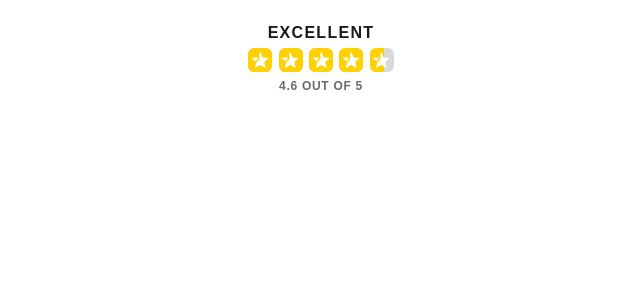
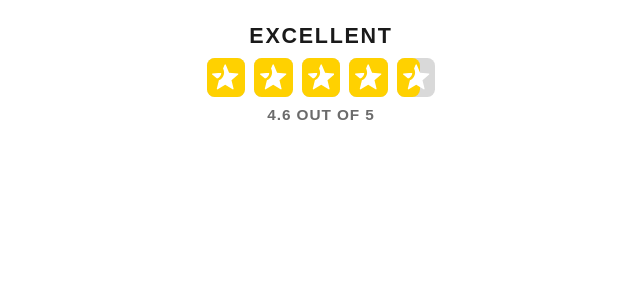
Before and after one commit to jordbick/UI-Assessment, a React (Vite) app: page / in a window 1280 px wide. Shown: the top 300 px of the page, without its empty margins (319-959 px from the left). Built offline with nearby package versions, Linux system fonts and the light colour scheme.

Commit message:
simply stylings

```diff
--- a/src/components/RatingCard/StarRating/StarRating.styles.ts
+++ b/src/components/RatingCard/StarRating/StarRating.styles.ts
@@ -5,18 +5,14 @@ export const Container = styled.div`
   display: flex;
   flex-direction: column;
   align-items: center;
-  width: 100%;
 `;
 
 export const Label = styled.div`
   font-weight: 800;
   letter-spacing: 0.08em;
   text-transform: uppercase;
-
   font-size: var(--font-scale-4);
-  font-family: ${({ theme }) => theme.typography.fontFamily.primary};
   color: ${({ theme }) => theme.colors.textPrimary};
-
   margin-bottom: var(--box-gap);
 `;
 
@@ -24,9 +20,7 @@ export const Caption = styled.div`
   margin-top: var(--box-gap);
   font-weight: 700;
   letter-spacing: 0.06em;
-
   font-size: var(--font-scale-2);
-  font-family: ${({ theme }) => theme.typography.fontFamily.primary};
   color: ${({ theme }) => theme.colors.textSecondary};
 `;
 
@@ -38,44 +32,31 @@ export const Row = styled.div`
 
 export const Cell = styled.div<{ $fillPct: number }>`
   position: relative;
-
   width: var(--box-size);
   height: var(--box-size);
   border-radius: var(--radius-md);
-
   display: flex;
   align-items: center;
   justify-content: center;
 
-  /* Grey base box */
-  &::before {
+  &::before,
+  &::after {
     content: '';
     position: absolute;
     inset: 0;
-    background: ${({ theme }) => theme.colors.grey};
     border-radius: var(--radius-md);
     z-index: 0;
   }
 
+  /* Grey base box */
+  &::before {
+    background: ${({ theme }) => theme.colors.grey};
+  }
+
   /* Yellow overlay for the filled portion */
   &::after {
-    content: '';
-    position: absolute;
-    top: 0; left: 0;
     width: ${({ $fillPct }) => $fillPct}%;
-    height: 100%;
     background: ${({ theme }) => theme.colors.yellow};
-    border-top-left-radius: var(--radius-md);
-    border-bottom-left-radius: var(--radius-md);
-    z-index: 0;
-
-    /* If fully filled, round both ends to match base */
-    ${({ $fillPct }) =>
-      $fillPct >= 99.9 &&
-      css`
-        border-top-right-radius: var(--radius-md);
-        border-bottom-right-radius: var(--radius-md);
-      `}
   }
 `;
 
@@ -83,6 +64,6 @@ export const Star = styled(StarIconWhite)`
   position: relative;
   width: 70%;
   height: 70%;
-  color: #fff;
+  color: ${({theme}) => theme.colors.background};
   z-index: 1;
 `;
--- a/src/components/RatingCard/StarRating/StarRating.tsx
+++ b/src/components/RatingCard/StarRating/StarRating.tsx
@@ -29,7 +29,7 @@ export const StarRating: React.FC<Props> = ({ value, outOf = 5 }) => {
     >
       <Label>{label}</Label>
 
-      <Row role="img" aria-label={`Rating ${score} out of ${outOf}`}>
+      <Row aria-label={`Rating ${score} out of ${outOf}`}>
         {boxes.map((_, i) => {
           const fill = Math.max(0, Math.min(1, score - i));
           const fillPct = fill * 100;
--- a/src/styles/GlobalStyle.ts
+++ b/src/styles/GlobalStyle.ts
@@ -13,13 +13,12 @@ export const GlobalStyle = createGlobalStyle`
   }
 
   :root {
-    /* Scales between 20px and 48px, fluidly following vmin */
-    --box-size: clamp(20px, 3vmin, 48px);
-    --box-gap: clamp(4px, 0.8vmin, 10px);
-    --radius-md: clamp(4px, 0.8vmin, 8px);
+    --box-size: clamp(1.25rem, 2.5rem, 3rem);
+    --box-gap: clamp(0.25rem, 0.6rem, 0.75rem);
+    --radius-md: clamp(0.25rem, 0.5rem, 0.75rem);
 
-    --font-scale-4: clamp(16px, 2.0vmin, 22px);
-    --font-scale-2: clamp(12px, 1.4vmin, 16px);
+    --font-scale-4: clamp(1rem, 1.4rem, 1.75rem);
+    --font-scale-2: clamp(0.75rem, 1rem, 1.1rem);
   }
 
   body {
--- a/src/styles/theme.ts
+++ b/src/styles/theme.ts
@@ -7,14 +7,6 @@ export const AppTheme = {
     textSecondary: "#6b6b6b",
     grey: "#d9d9d9",
     yellow: "#ffd100",
-
-    track: "#d9d9d9",
-    accent: "#ffd100",
-  },
-  components: {
-    starRating: {
-      fluid: 'clamp(1rem, 2vw, 1.5rem)',
-    },
   },
   typography,
 };
```
